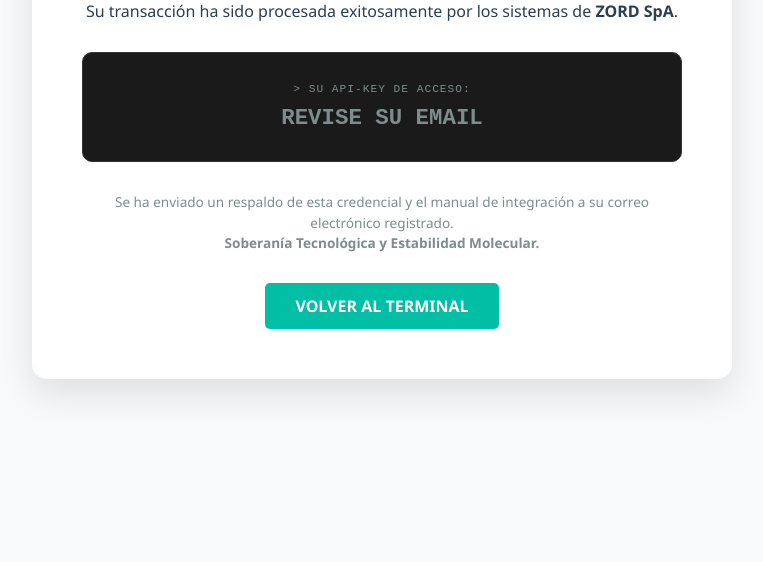
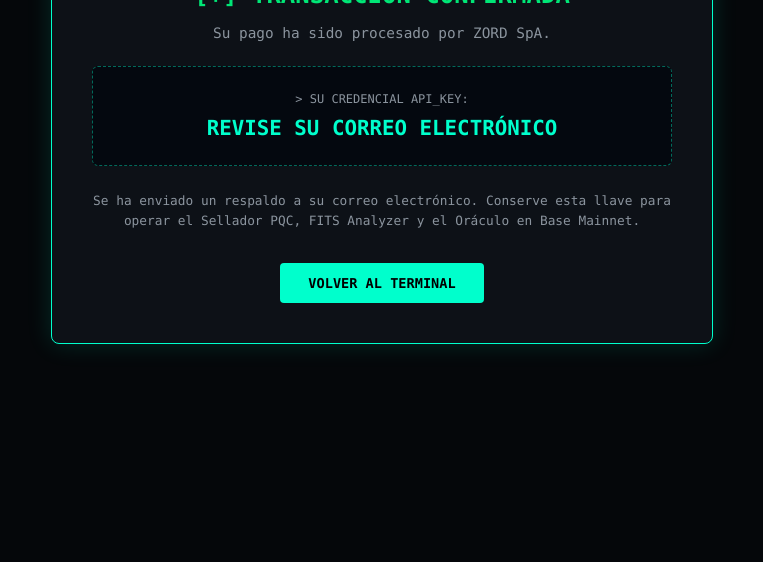
Before and after one commit to zord-corp/zord-corp, a plain HTML site: page exito/index.html in a window 1280 px wide. Shown: the part 278-840 px from the top of the page, without its empty margins (258-1021 px from the left). Before the commit the page ends 800 px from the top, so only its background shows below. Drawn offline with Linux system fonts and the light colour scheme.

Commit message:
Update HTML for credential activation confirmation

```diff
--- a/exito/index.html
+++ b/exito/index.html
@@ -3,128 +3,82 @@
 <head>
     <meta charset="UTF-8">
     <meta name="viewport" content="width=device-width, initial-scale=1.0">
-    <title>ZORD | Transacción Confirmada</title>
+    <title>ZORD | Credencial Activada</title>
     <style>
-        :root {
-            --zord-cyan: #00bfa5;
-            --zord-dark: #1a1a1a;
-            --lab-bg: #f8f9fa;
-            --text-main: #2c3e50;
-        }
         body {
-            background-color: var(--lab-bg);
-            color: var(--text-main);
-            font-family: 'Segoe UI', sans-serif;
+            background-color: #05070a;
+            color: #c9d1d9;
+            font-family: 'Consolas', 'Monaco', 'Courier New', monospace;
             display: flex;
             justify-content: center;
             align-items: center;
-            height: 100vh;
+            min-height: 100vh;
             margin: 0;
+            padding: 20px;
         }
         .card {
-            background: white;
-            padding: 50px;
-            border-radius: 15px;
-            box-shadow: 0 15px 35px rgba(0,0,0,0.1);
-            max-width: 600px;
+            background: #0d1117;
+            padding: 40px;
+            border-radius: 8px;
+            max-width: 580px;
+            width: 100%;
             text-align: center;
-            border-top: 5px solid var(--zord-cyan);
+            border: 1px solid #00ffcc;
+            box-shadow: 0 0 25px rgba(0, 255, 204, 0.15);
         }
-        h1 {
-            color: var(--zord-cyan);
-            letter-spacing: 2px;
-            margin-bottom: 10px;
-            text-transform: uppercase;
+        h1 { color: #00e676; font-size: 1.5rem; margin-top: 0; }
+        .api-box {
+            background: #04080f;
+            color: #00ffcc;
+            padding: 25px;
+            border-radius: 6px;
+            margin: 25px 0;
+            border: 1px dashed rgba(0, 255, 204, 0.4);
         }
-        .status-msg {
-            font-weight: 300;
-            color: var(--text-main);
-            margin-bottom: 30px;
-        }
-        .api-box {
-            background: var(--zord-dark);
-            color: #00ffcc;
-            padding: 30px;
-            border-radius: 10px;
-            font-family: 'Courier New', monospace;
-            position: relative;
-            margin: 25px 0;
-            border: 1px solid #333;
-        }
-        .api-box small {
-            color: #7f8c8d;
-            display: block;
-            margin-bottom: 10px;
-            font-size: 0.7rem;
-            letter-spacing: 1px;
-        }
-        .key-text {
-            font-size: 1.4rem;
-            font-weight: bold;
-            display: block;
-            word-break: break-all;
-        }
-        .footer-info {
-            font-size: 0.85rem;
-            color: #7f8c8d;
-            margin-top: 30px;
-            line-height: 1.5;
-        }
+        .api-box small { color: #8b949e; display: block; margin-bottom: 10px; font-size: 0.75rem; }
+        .key-text { font-size: 1.3rem; font-weight: bold; word-break: break-all; }
         .btn-return {
             display: inline-block;
-            margin-top: 30px;
-            padding: 12px 30px;
-            background-color: var(--zord-cyan);
-            color: white;
+            margin-top: 20px;
+            padding: 12px 28px;
+            background-color: #00ffcc;
+            color: #000;
             text-decoration: none;
-            border-radius: 5px;
+            border-radius: 4px;
             font-weight: bold;
-            transition: 0.3s;
-        }
-        .btn-return:hover {
-            background-color: #008e7a;
-            transform: translateY(-2px);
+            text-transform: uppercase;
+            font-size: 0.85rem;
         }
     </style>
 </head>
 <body>
 
 <div class="card">
-    <h1>¡PAGO CONFIRMADO!</h1>
-    <p class="status-msg">Su transacción ha sido procesada exitosamente por los sistemas de <strong>ZORD SpA</strong>.</p>
+    <h1>[+] TRANSACCIÓN CONFIRMADA</h1>
+    <p style="font-size: 0.9rem; color: #8b949e;">Su pago ha sido procesado por ZORD SpA.</p>
 
     <div class="api-box">
-        <small>> SU API-KEY DE ACCESO:</small>
-        <span class="key-text" id="generatedKey">VALIDANDO CREDENCIALES...</span>
+        <small>> SU CREDENCIAL API_KEY:</small>
+        <span class="key-text" id="generatedKey">VALIDANDO PAGO...</span>
     </div>
 
-    <div class="footer-info">
-        Se ha enviado un respaldo de esta credencial y el manual de integración a su correo electrónico registrado. <br>
-        <strong>Soberanía Tecnológica y Estabilidad Molecular.</strong>
-    </div>
+    <p style="font-size: 0.8rem; color: #8b949e; line-height: 1.5;">
+        Se ha enviado un respaldo a su correo electrónico. Conserve esta llave para operar el Sellador PQC, FITS Analyzer y el Oráculo en Base Mainnet.
+    </p>
 
-    <a href="https://zord.cl" class="btn-return">VOLVER AL TERMINAL</a>
+    <a href="https://zord.cl/" class="btn-return">Volver al Terminal</a>
 </div>
 
 <script>
-    // Este script puede capturar la llave de la URL si decides enviarla vía parámetros
     const urlParams = new URLSearchParams(window.location.search);
-    const key = urlParams.get('key');
-    if (key) {
-        document.getElementById('generatedKey').innerText = key;
-    } else {
-        document.getElementById('generatedKey').innerText = "REVISE SU EMAIL";
-        document.getElementById('generatedKey').style.color = "#7f8c8d";
-    }
-</script>
-<script>
-    const urlParams = new URLSearchParams(window.location.search);
+    const keyDirecta = urlParams.get('key');
     const tokenFlow = urlParams.get('token');
     const display = document.getElementById('generatedKey');
 
-    if (tokenFlow) {
+    if (keyDirecta) {
+        display.innerText = keyDirecta;
+    } else if (tokenFlow) {
         display.innerText = "ACTIVANDO CREDENCIALES...";
-
         fetch('https://api.zord.cl/webhook-flow', {
             method: 'POST',
             headers: { 'Content-Type': 'application/json' },
@@ -132,16 +86,17 @@
         })
         .then(res => res.json())
         .then(data => {
-            if(data.status === "success") {
+            if (data.status === "success" && data.key) {
                 display.innerText = data.key;
-                display.style.color = "#00ffcc";
             } else {
-                display.innerText = "ERROR EN ACTIVACIÓN";
+                display.innerText = "REVISE SU CORREO ELECTRÓNICO";
             }
         })
-        .catch(err => {
-            display.innerText = "REVISE SU EMAIL";
+        .catch(() => {
+            display.innerText = "REVISE SU CORREO ELECTRÓNICO";
         });
+    } else {
+        display.innerText = "REVISE SU CORREO ELECTRÓNICO";
     }
 </script>
 </body>
```
